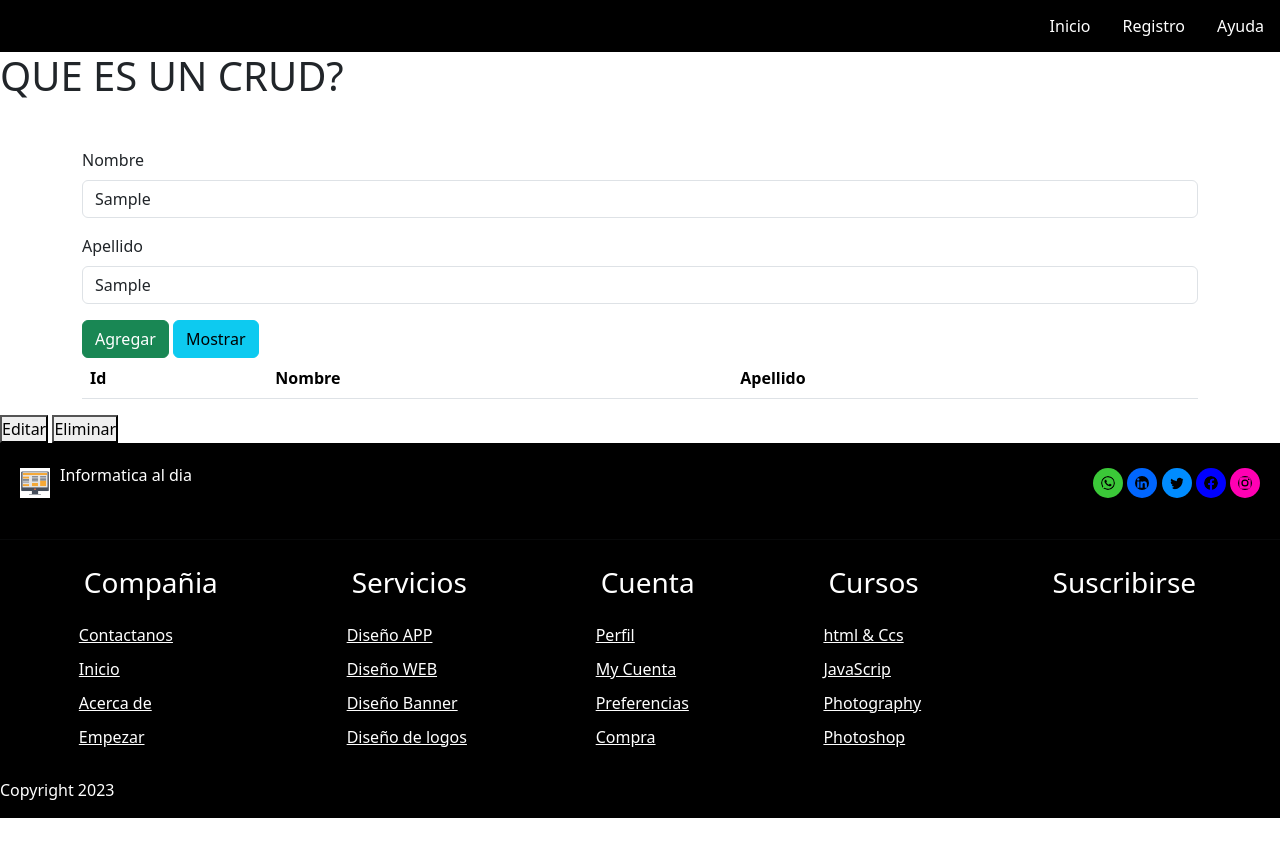
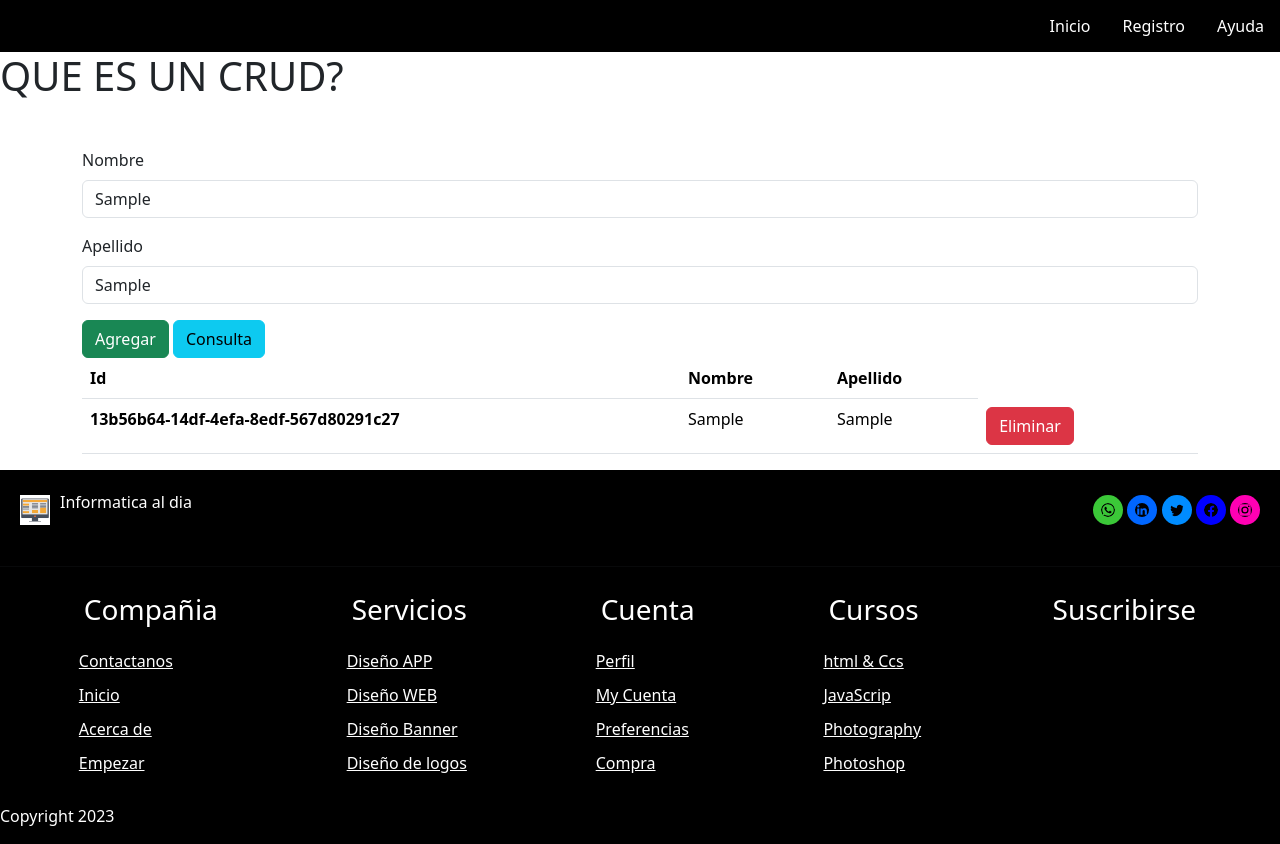
Before and after one commit to cyunist/proyect2, a plain HTML site: page index.html in a window 1280 px wide. Both pictures are taken after typing "Sample", "Sample" into the empty fields and a click on the button "Agregar". Before the commit the page ends 818 px from the top, so only its background shows below. Drawn offline with nearby package versions, Linux system fonts and the light colour scheme.

Commit message:
se muestra los datos en la tabla, se agrega boton eliminar

```diff
--- a/index.html
+++ b/index.html
@@ -56,7 +56,7 @@
                             <button
                                 type="button"
                                 class="btn btn-success"
-                                onclick="agregar()"
+                                onclick="agregarUsuario()"
                              >
                               Agregar
                             </button>
@@ -64,9 +64,9 @@
                             <button
                                 type="button"
                                 class="btn btn-info"
-                                onclick="mostrar()"
+                                onclick="consultarUsuario()"
                              >
-                              Mostrar
+                              Consulta
                             </button>
                         </form>
                     </article>
@@ -79,19 +79,14 @@
                                     <th scope="col">Apellido</th>
                                 </tr>
                             </thead>
-                            <tbody id="cuerpotabla"></tbody>
+                            <tbody id="cuerpoTabla"></tbody>
                         </table>
                     </article>
                 </section>
 
             </div>
+        </head>
 
-
-            <section>
-                <button>Editar</button>
-                <button>Eliminar</button>
-            </section>
-        </head>
         <footer class="pie-pagina">
             <div class="header">
                 <div class="logo">
@@ -147,6 +142,8 @@
             </div>
         </footer>
     </main>
+
     <script src="./js/codigo.js"></script>
+
 </body>
 </html>
--- a/js/codigo.js
+++ b/js/codigo.js
@@ -14,7 +14,7 @@ const agregar = () => {
 }
 */
 
-const agregar = () => {
+const agregarUsuario = () => {
   const usuario = {
     id: crypto.randomUUID(),
     nombre: nombre.value,
@@ -22,13 +22,36 @@ const agregar = () => {
   };
 
   usuarios.push(usuario);
+
   localStorage.setItem("usuarios", JSON.stringify(usuarios));
-  mostrar();
+  consultarUsuario();
 };
-
 
 // mostrar los usuarios//
 
-const mostrar = () => {
-    console.log(usuarios);
+const consultarUsuario = () => {
+  cuerpoTabla.innerHTML = "";
+  usuarios.forEach((usuario) => {
+    cuerpoTabla.innerHTML += `<tr>
+        <th scope="row">${usuario.id}</th>
+        <td>${usuario.nombre}</td>
+        <td>${usuario.apellido}</td>
+        <td>
+        <button
+          type="button"
+          class="btn btn-danger"
+          onclick="eliminarUusario('${usuario.id}')"
+        >
+          Eliminar
+        </button><td>
+    </tr>`;
+  });
 };
+
+// elimimar usuarios//
+
+const eliminarUusario = (id) => {
+  console.log(id);
+  localStorage.setItem("usuarios", JSON.stringify(usuarios));
+  consultarUsuario();
+};
```
